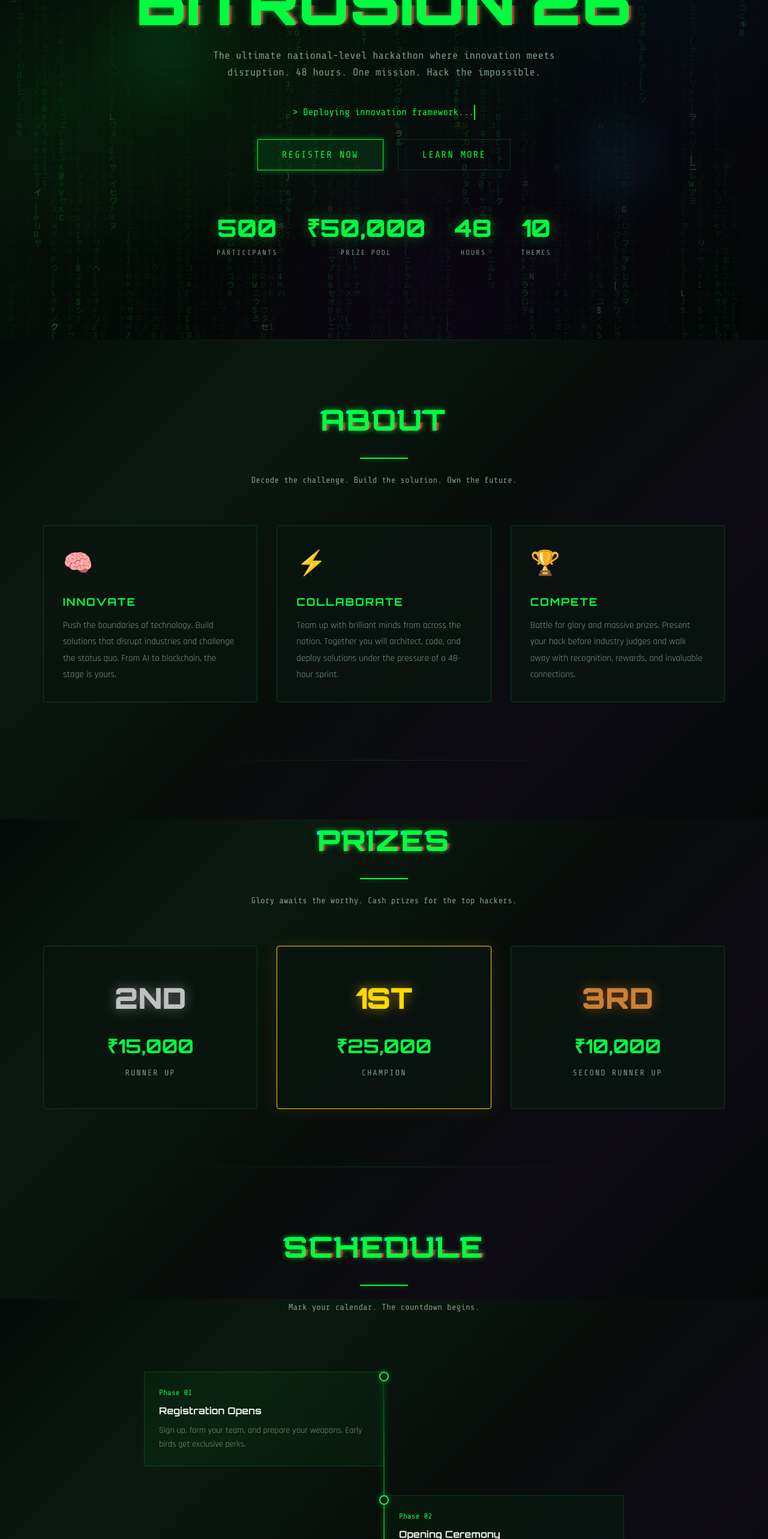
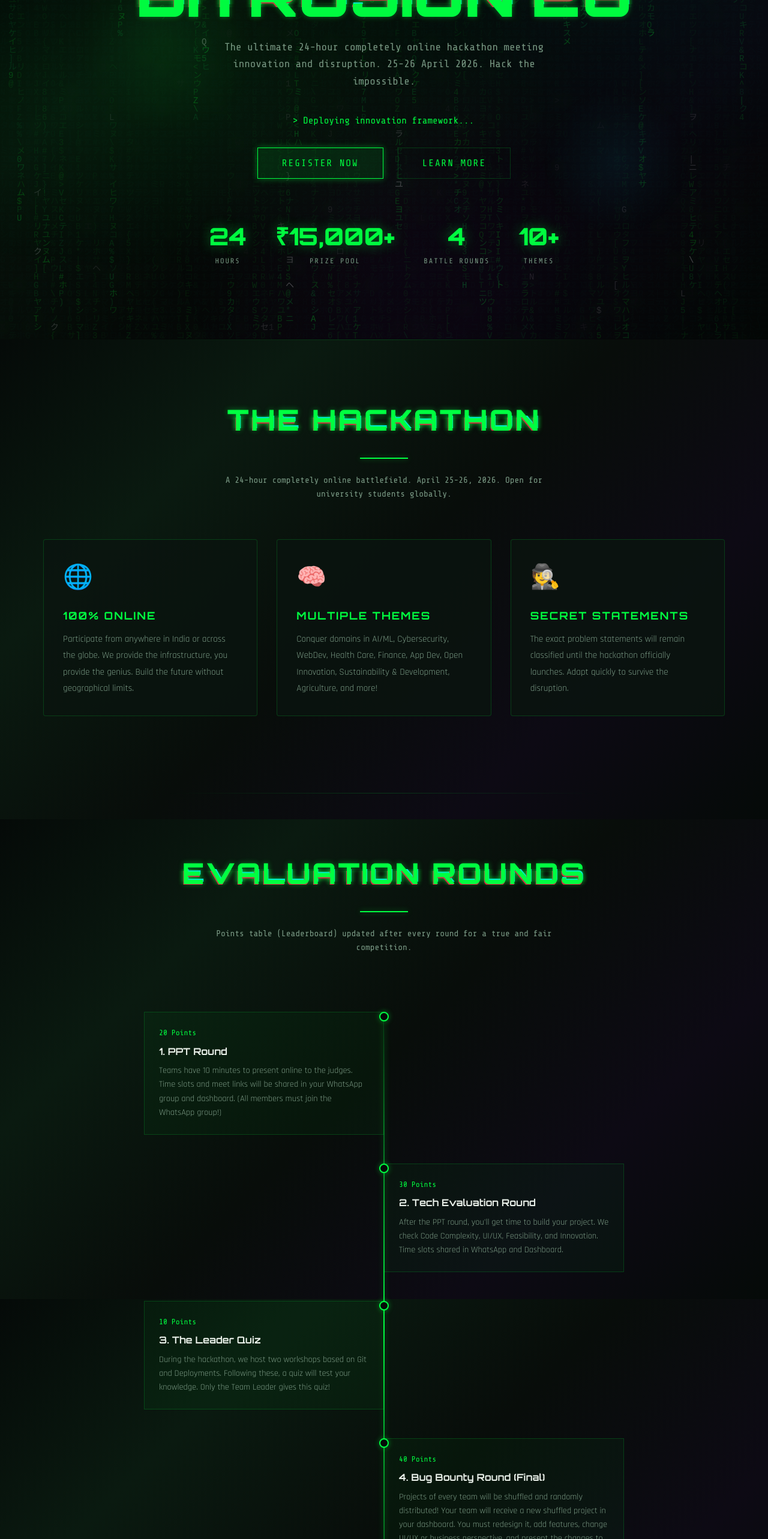
Before and after one commit to Arpit8126/Bitrusion-26, a React (Vite) app: page / in a window 1280 px wide. Shown: the part 234-2800 px from the top of the page at 60% size. Built offline with nearby package versions, Linux system fonts and the light colour scheme; no server answers.

Commit message:
new changes in home page

```diff
--- a/src/components/Navbar.jsx
+++ b/src/components/Navbar.jsx
@@ -24,7 +24,7 @@ export default function Navbar() {
       </Link>
 
       <ul className={`navbar-links ${menuOpen ? 'open' : ''}`}>
-        <li><a href="/#about" onClick={closeMenu}>About</a></li>
+        <li><a href="/#home" onClick={closeMenu}>Home</a></li>
         <li><a href="/#prizes" onClick={closeMenu}>Prizes</a></li>
         <li><a href="/#schedule" onClick={closeMenu}>Schedule</a></li>
         <li><a href="/#faq" onClick={closeMenu}>FAQ</a></li>
--- a/src/pages/Home.jsx
+++ b/src/pages/Home.jsx
@@ -1,6 +1,7 @@
 import { useEffect, useState } from 'react';
 import { Link } from 'react-router-dom';
 import GlitchText from '../components/GlitchText';
+import { useAuth } from '../lib/AuthContext';
 
 const typingTexts = [
   '> Initializing hackathon protocol...',
@@ -58,6 +59,7 @@ function CountUp({ target, duration = 2000 }) {
 }
 
 export default function Home() {
+  const { user } = useAuth();
   const [visible, setVisible] = useState({});
 
   useEffect(() => {
@@ -86,71 +88,128 @@ export default function Home() {
         <div className="hero-badge">⚡ CodeShastra Presents</div>
         <GlitchText text="BITRUSION'26" className="hero-title" />
         <p className="hero-subtitle">
-          The ultimate national-level hackathon where innovation meets disruption.
-          48 hours. One mission. Hack the impossible.
+          The ultimate 24-hour completely online hackathon meeting innovation and disruption.
+          25-26 April 2026. Hack the impossible.
         </p>
         <TypingEffect />
         <div className="hero-buttons">
-          <Link to="/signup">
-            <button className="btn btn-primary btn-large">Register Now</button>
-          </Link>
-          <a href="#about">
+          {user ? (
+            <Link to="/dashboard">
+              <button className="btn btn-primary btn-large">Dashboard</button>
+            </Link>
+          ) : (
+            <Link to="/signup">
+              <button className="btn btn-primary btn-large">Register Now</button>
+            </Link>
+          )}
+          <a href="#home">
             <button className="btn btn-large">Learn More</button>
           </a>
         </div>
         <div className="hero-stats">
           <div className="hero-stat">
-            <div className="hero-stat-value"><CountUp target={500} /></div>
-            <div className="hero-stat-label">Participants</div>
+            <div className="hero-stat-value"><CountUp target={24} /></div>
+            <div className="hero-stat-label">Hours</div>
           </div>
           <div className="hero-stat">
-            <div className="hero-stat-value">₹<CountUp target={50000} /></div>
+            <div className="hero-stat-value">₹<CountUp target={15000} />+</div>
             <div className="hero-stat-label">Prize Pool</div>
           </div>
           <div className="hero-stat">
-            <div className="hero-stat-value"><CountUp target={48} /></div>
-            <div className="hero-stat-label">Hours</div>
+            <div className="hero-stat-value"><CountUp target={4} /></div>
+            <div className="hero-stat-label">Battle Rounds</div>
           </div>
           <div className="hero-stat">
-            <div className="hero-stat-value"><CountUp target={10} /></div>
+            <div className="hero-stat-value"><CountUp target={10} />+</div>
             <div className="hero-stat-label">Themes</div>
           </div>
         </div>
       </section>
 
-      {/* ========== ABOUT ========== */}
-      <section className={`section ${visible['about'] ? 'page-enter' : ''}`} id="about">
+      {/* ========== HOME (ABOUT) ========== */}
+      <section className={`section ${visible['home'] ? 'page-enter' : ''}`} id="home">
         <div className="section-header">
-          <GlitchText text="ABOUT" tag="h2" className="section-title" />
+          <GlitchText text="THE HACKATHON" tag="h2" className="section-title" />
           <div className="section-divider" />
           <p className="section-subtitle">
-            Decode the challenge. Build the solution. Own the future.
+            A 24-hour completely online battlefield. April 25-26, 2026. Open for university students globally.
           </p>
         </div>
         <div className="grid-3">
           <div className="cyber-card">
-            <div className="cyber-card-icon">🧠</div>
-            <h3 className="cyber-card-title">Innovate</h3>
+            <div className="cyber-card-icon">🌐</div>
+            <h3 className="cyber-card-title">100% Online</h3>
             <p className="cyber-card-text">
-              Push the boundaries of technology. Build solutions that disrupt industries
-              and challenge the status quo. From AI to blockchain, the stage is yours.
+              Participate from anywhere in India or across the globe. We provide the infrastructure,
+              you provide the genius. Build the future without geographical limits.
             </p>
           </div>
           <div className="cyber-card">
-            <div className="cyber-card-icon">⚡</div>
-            <h3 className="cyber-card-title">Collaborate</h3>
+            <div className="cyber-card-icon">🧠</div>
+            <h3 className="cyber-card-title">Multiple Themes</h3>
             <p className="cyber-card-text">
-              Team up with brilliant minds from across the nation. Together you will
-              architect, code, and deploy solutions under the pressure of a 48-hour sprint.
+              Conquer domains in AI/ML, Cybersecurity, WebDev, Health Care, Finance, App Dev,
+              Open Innovation, Sustainability & Development, Agriculture, and more!
             </p>
           </div>
           <div className="cyber-card">
-            <div className="cyber-card-icon">🏆</div>
-            <h3 className="cyber-card-title">Compete</h3>
+            <div className="cyber-card-icon">🕵️</div>
+            <h3 className="cyber-card-title">Secret Statements</h3>
             <p className="cyber-card-text">
-              Battle for glory and massive prizes. Present your hack before industry judges
-              and walk away with recognition, rewards, and invaluable connections.
+              The exact problem statements will remain classified until the hackathon officially launches.
+              Adapt quickly to survive the disruption.
             </p>
+          </div>
+        </div>
+      </section>
+
+      {/* ========== BATTLE ROUNDS ========== */}
+      <section className={`section ${visible['eval'] ? 'page-enter' : ''}`} id="eval" style={{ marginTop: '2rem' }}>
+        <div className="section-header">
+          <GlitchText text="EVALUATION ROUNDS" tag="h2" className="section-title" />
+          <div className="section-divider" />
+          <p className="section-subtitle">Points table (Leaderboard) updated after every round for a true and fair competition.</p>
+        </div>
+        <div className="timeline">
+          <div className="timeline-item">
+            <div className="timeline-content">
+              <div className="timeline-date">20 Points</div>
+              <h4 className="timeline-title">1. PPT Round</h4>
+              <p className="timeline-desc">
+                Teams have 10 minutes to present online to the judges. Time slots and meet links will be shared in your
+                WhatsApp group and dashboard. (All members must join the WhatsApp group!)
+              </p>
+            </div>
+          </div>
+          <div className="timeline-item">
+            <div className="timeline-content">
+              <div className="timeline-date">30 Points</div>
+              <h4 className="timeline-title">2. Tech Evaluation Round</h4>
+              <p className="timeline-desc">
+                After the PPT round, you'll get time to build your project. We check Code Complexity, UI/UX,
+                Feasibility, and Innovation. Time slots shared in WhatsApp and Dashboard.
+              </p>
+            </div>
+          </div>
+          <div className="timeline-item">
+            <div className="timeline-content">
+              <div className="timeline-date">10 Points</div>
+              <h4 className="timeline-title">3. The Leader Quiz</h4>
+              <p className="timeline-desc">
+                During the hackathon, we host two workshops based on Git and Deployments.
+                Following these, a quiz will test your knowledge. Only the Team Leader gives this quiz!
+              </p>
+            </div>
+          </div>
+          <div className="timeline-item">
+            <div className="timeline-content">
+              <div className="timeline-date">40 Points</div>
+              <h4 className="timeline-title">4. Bug Bounty Round (Final)</h4>
+              <p className="timeline-desc">
+                Projects of every team will be shuffled and randomly distributed! Your team will receive a new shuffled project
+                in your dashboard. You must redesign it, add features, change UI/UX or business perspective, and present the changes to the judges!
+              </p>
+            </div>
           </div>
         </div>
       </section>
@@ -160,33 +219,44 @@ export default function Home() {
         <div className="section-header">
           <GlitchText text="PRIZES" tag="h2" className="section-title" />
           <div className="section-divider" />
-          <p className="section-subtitle">Glory awaits the worthy. Cash prizes for the top hackers.</p>
+          <p className="section-subtitle">A ₹15,000 Prize Pool up for grabs (can increase with time).</p>
         </div>
         <div className="grid-3">
           <div className="cyber-card prize-card">
             <div className="prize-rank silver">2ND</div>
-            <div className="prize-amount">₹15,000</div>
+            <div className="prize-amount">₹5,000</div>
             <div className="prize-label">Runner Up</div>
           </div>
           <div className="cyber-card prize-card first">
             <div className="prize-rank gold">1ST</div>
-            <div className="prize-amount">₹25,000</div>
+            <div className="prize-amount">₹8,000</div>
             <div className="prize-label">Champion</div>
           </div>
           <div className="cyber-card prize-card">
             <div className="prize-rank bronze">3RD</div>
-            <div className="prize-amount">₹10,000</div>
+            <div className="prize-amount">₹2,000</div>
             <div className="prize-label">Second Runner Up</div>
+          </div>
+        </div>
+
+        <div style={{ display: 'grid', gridTemplateColumns: 'repeat(auto-fit, minmax(280px, 1fr))', gap: '2rem', marginTop: '3rem' }}>
+          <div className="cyber-card" style={{ textAlign: 'center' }}>
+            <h4 style={{ color: 'var(--primary)', marginBottom: '0.5rem', fontSize: '1.2rem' }}>4th & 5th Positions</h4>
+            <p style={{ fontSize: '0.95rem', color: 'var(--text-secondary)' }}>Premium Goodies + Certificate of Appreciation.</p>
+          </div>
+          <div className="cyber-card" style={{ textAlign: 'center' }}>
+            <h4 style={{ color: 'var(--success)', marginBottom: '0.5rem', fontSize: '1.2rem' }}>All Participants</h4>
+            <p style={{ fontSize: '0.95rem', color: 'var(--text-secondary)' }}>Positions 1-5 get Certificate of Appreciation.<br/>Rest get Soft Copy of Certificate of Participation.</p>
           </div>
         </div>
       </section>
 
-      {/* ========== SCHEDULE ========== */}
+      {/* ========== SCHEDULE & WORKSHOPS ========== */}
       <section className={`section ${visible['schedule'] ? 'page-enter' : ''}`} id="schedule">
         <div className="section-header">
           <GlitchText text="SCHEDULE" tag="h2" className="section-title" />
           <div className="section-divider" />
-          <p className="section-subtitle">Mark your calendar. The countdown begins.</p>
+          <p className="section-subtitle">25-26 April 2026. Non-stop online action.</p>
         </div>
         <div className="timeline">
           <div className="timeline-item">
@@ -194,46 +264,67 @@ export default function Home() {
               <div className="timeline-date">Phase 01</div>
               <h4 className="timeline-title">Registration Opens</h4>
               <p className="timeline-desc">
-                Sign up, form your team, and prepare your weapons.
-                Early birds get exclusive perks.
+                Sign up, form your team, and prepare. Join the official WhatsApp group for critical team slots and meeting link updates.
               </p>
             </div>
           </div>
           <div className="timeline-item">
             <div className="timeline-content">
               <div className="timeline-date">Phase 02</div>
-              <h4 className="timeline-title">Opening Ceremony</h4>
+              <h4 className="timeline-title">Themes Reveal & Kickoff</h4>
               <p className="timeline-desc">
-                Kickoff with keynote speakers, theme reveal,
-                and the official hackathon countdown begins.
+                Hackathon officially starts! Problem statements released exclusively on this website.
               </p>
             </div>
           </div>
           <div className="timeline-item">
             <div className="timeline-content">
               <div className="timeline-date">Phase 03</div>
-              <h4 className="timeline-title">Hacking Begins</h4>
+              <h4 className="timeline-title">Hacking & Workshops</h4>
               <p className="timeline-desc">
-                48 hours of non-stop coding, mentorship sessions,
-                and mini-challenges to keep the energy high.
+                Code building begins. Attend the Git and Deployments workshops during the hackathon—your score depends on it!
               </p>
             </div>
           </div>
           <div className="timeline-item">
             <div className="timeline-content">
               <div className="timeline-date">Phase 04</div>
-              <h4 className="timeline-title">Submission & Judging</h4>
+              <h4 className="timeline-title">Battle Rounds Execution</h4>
               <p className="timeline-desc">
-                Submit your projects. Present to judges. The best
-                hacks will be crowned and rewarded.
+                PPT presentations, Tech Evaluation, the Leader Quiz, and finally the chaotic Bug Bounty project-swap round!
               </p>
             </div>
           </div>
         </div>
       </section>
 
+      {/* ========== CONTACT US ========== */}
+      <section className={`section ${visible['contact'] ? 'page-enter' : ''}`} id="contact">
+        <div className="section-header">
+          <GlitchText text="SUPPORT HUB" tag="h2" className="section-title" />
+          <div className="section-divider" />
+          <p className="section-subtitle">Stuck in the matrix? Reach out to us.</p>
+        </div>
+        <div style={{ display: 'grid', gridTemplateColumns: 'repeat(auto-fit, minmax(280px, 1fr))', gap: '2rem', maxWidth: '800px', margin: '0 auto' }}>
+          <div className="cyber-card" style={{ textAlign: 'center' }}>
+            <h4 style={{ color: 'var(--primary)', marginBottom: '0.5rem', fontSize: '1.2rem' }}>Email</h4>
+            <a href="mailto:support@codeshastra.tech" style={{ color: '#fff', textDecoration: 'none', fontSize: '0.95rem' }}>
+              support@codeshastra.tech
+            </a>
+          </div>
+          <div className="cyber-card" style={{ textAlign: 'center' }}>
+            <h4 style={{ color: 'var(--primary)', marginBottom: '0.5rem', fontSize: '1.2rem' }}>Hackathon Coordinators</h4>
+            <p style={{ fontSize: '0.9rem', color: 'var(--text-secondary)' }}>
+              First drop a WhatsApp message; if delayed, drop a call.<br/><br/>
+              <strong style={{ color: '#fff' }}>Rishabh Mishra:</strong> 9105280131<br/>
+              <strong style={{ color: '#fff' }}>Arpit Pandey:</strong> 8395036720
+            </p>
+          </div>
+        </div>
+      </section>
+
       {/* ========== FAQ ========== */}
-      <section className={`section ${visible['faq'] ? 'page-enter' : ''}`} id="faq">
+      <section className={`section ${visible['faq'] ? 'page-enter' : ''}`} id="faq" style={{ marginTop: '5rem' }}>
         <div className="section-header">
           <GlitchText text="FAQ" tag="h2" className="section-title" />
           <div className="section-divider" />
@@ -241,9 +332,9 @@ export default function Home() {
         </div>
         <div style={{ maxWidth: '700px', margin: '0 auto' }}>
           {[
-            { q: 'Who can participate?', a: 'Any student from any university or college across India can participate. Both individual and team registrations are accepted.' },
+            { q: 'Who can participate?', a: 'Any university student from India and outside of India can participate. Both individual and team registrations are accepted.' },
             { q: 'What is the team size?', a: 'Teams can have 2-4 members. You can also register as an individual participant.' },
-            { q: 'Is there a registration fee?', a: 'Yes. ₹100 for individual registration and ₹200 for team registration (entire team).' },
+            { q: 'Is there a registration fee?', a: 'Yes. ₹100 for individual participation and ₹150 for team participation (for the entire team, which only the Team Leader pays at once during team creation).' },
             { q: 'What do I need to bring?', a: 'Just a laptop, your creativity, and an unstoppable will to hack. Everything else, we handle.' },
             { q: 'Will there be mentors?', a: 'Yes! Industry mentors will be available throughout the hackathon to guide and help teams.' },
           ].map((faq, i) => (
@@ -257,7 +348,8 @@ export default function Home() {
         <div className="footer-brand">BITRUSION'26</div>
         <p className="footer-text">A CodeShastra Initiative</p>
         <div className="footer-links">
-          <a href="#about">About</a>
+          <a href="#home">Home</a>
+          <a href="#eval">Rounds</a>
           <a href="#prizes">Prizes</a>
           <a href="#schedule">Schedule</a>
           <a href="#faq">FAQ</a>
--- a/src/pages/Onboarding.jsx
+++ b/src/pages/Onboarding.jsx
@@ -30,8 +30,8 @@ export default function Onboarding() {
   const handleProfilePic = (e) => {
     const file = e.target.files[0];
     if (file) {
-      if (file.size > 500 * 1024) {
-        setError('Profile picture must be under 500KB');
+      if (file.size > 5 * 1024 * 1024) {
+        setError('Profile picture must be under 5MB');
         return;
       }
       const reader = new FileReader();
@@ -104,7 +104,7 @@ export default function Onboarding() {
           onChange={handleProfilePic}
         />
         <p style={{ textAlign: 'center', fontFamily: 'var(--font-mono)', fontSize: '0.7rem', color: 'var(--text-secondary)', marginBottom: '1.5rem' }}>
-          Click to upload profile picture (max 500KB)
+          Click to upload profile picture (max 5MB)
         </p>
 
         <form onSubmit={handleSubmit}>
--- a/src/pages/Profile.jsx
+++ b/src/pages/Profile.jsx
@@ -29,8 +29,8 @@ export default function Profile() {
   const handleProfilePic = (e) => {
     const file = e.target.files[0];
     if (file) {
-      if (file.size > 500 * 1024) {
-        setError('Profile picture must be under 500KB');
+      if (file.size > 5 * 1024 * 1024) {
+        setError('Profile picture must be under 5MB');
         return;
       }
       const reader = new FileReader();
```
Also changed, not shown: src/pages/CreateTeam.jsx (+4 -4 lines), src/pages/Dashboard.jsx (+19 -1 lines).
